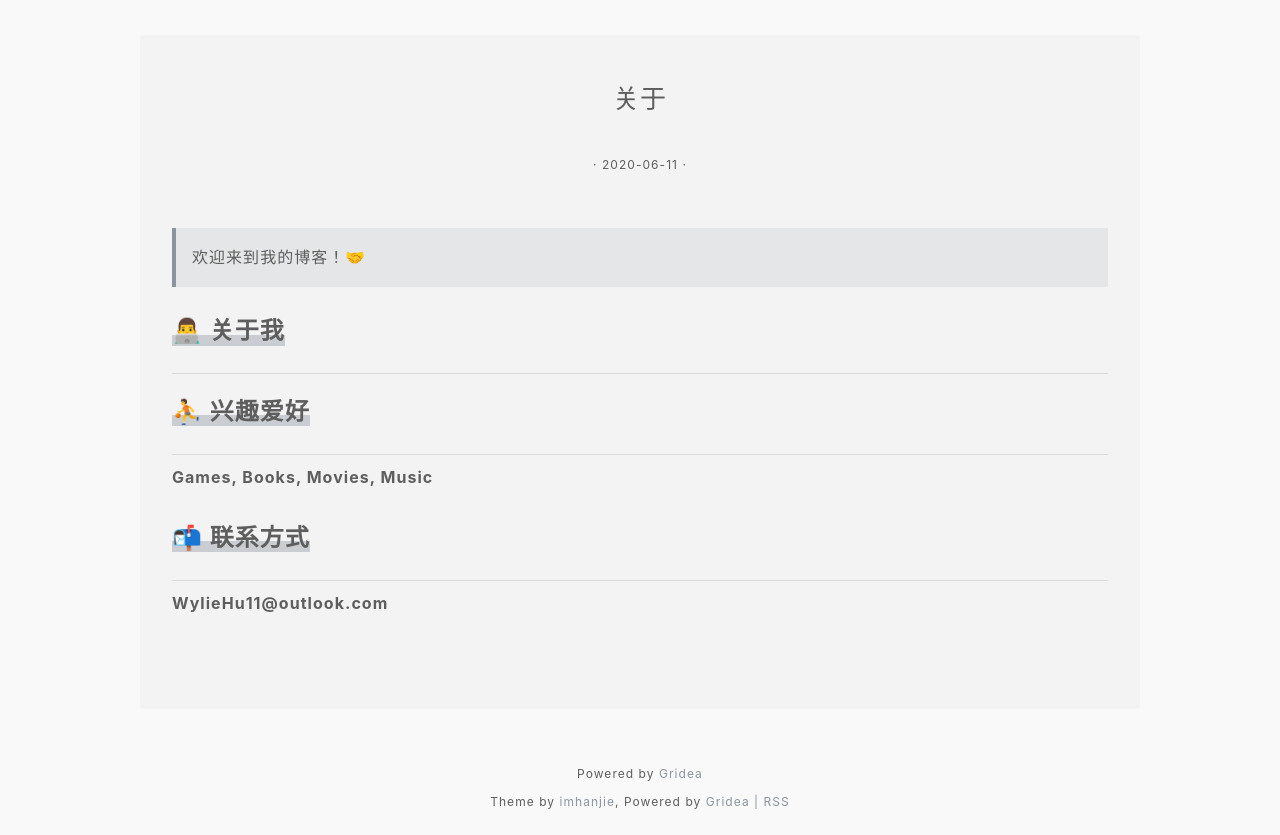
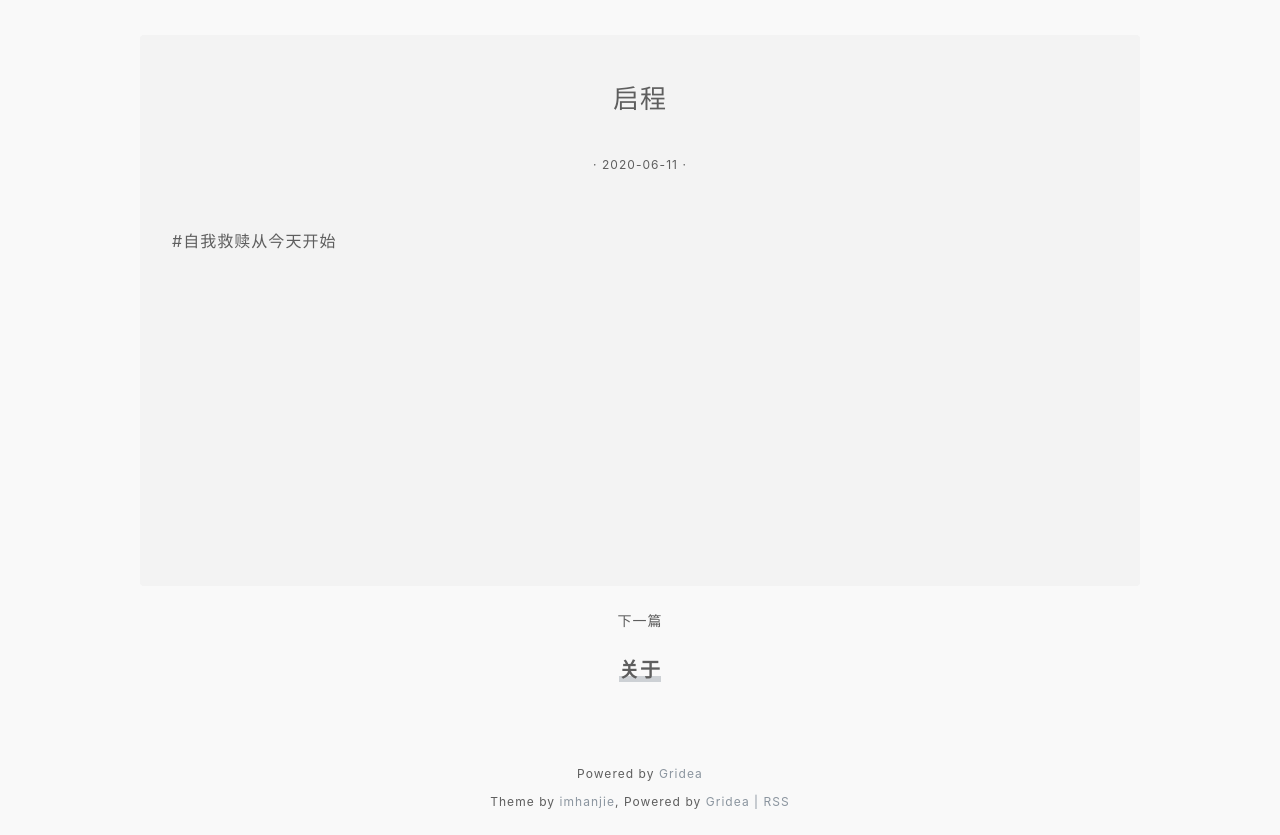
Before and after one commit to WylieHu/WylieHu.github.io, a plain HTML site: page post/qi-cheng/index.html in a window 1280 px wide. Shown: the part 96-931 px from the top of the page. Drawn offline with nearby package versions, Linux system fonts and the light colour scheme.

Commit message:
update from gridea: 2020-06-11 14:19:36

```diff
--- a/post/about/index.html
+++ b/post/qi-cheng/index.html
@@ -3,8 +3,8 @@
     <meta charset="utf-8"/>
 <meta name="description" content=""/>
 <meta name="viewport" content="width=device-width, initial-scale=1"/>
-<title>关于 | WylieHu</title>
-<link rel="shortcut icon" href="https://WylieHu.GitHub.io/favicon.ico?v=1591855797289">
+<title>启程 | WylieHu</title>
+<link rel="shortcut icon" href="https://WylieHu.GitHub.io/favicon.ico?v=1591856367329">
 <link href="https://cdn.bootcss.com/font-awesome/5.11.2/css/all.css" rel="stylesheet">
 <link rel="stylesheet" href="https://WylieHu.GitHub.io/styles/main.css">
 <link rel="stylesheet" href="https://stackpath.bootstrapcdn.com/bootstrap/4.4.1/css/bootstrap.min.css"
@@ -87,7 +87,7 @@
         <div class="post-detail gt-bg-theme-color-second">
             <article class="gt-post-content">
                 <h2 class="post-title">
-                    关于
+                    启程
                 </h2>
                 <div class="post-info">
                     <time class="post-time gt-c-content-color-first">
@@ -96,22 +96,19 @@
 
                 </div>
                 <div class="post-content">
-                    <blockquote>
-<p>欢迎来到我的博客！🤝</p>
-</blockquote>
-<h2 id="关于我">👨‍💻 关于我</h2>
-<hr>
-<h2 id="兴趣爱好">⛹ 兴趣爱好</h2>
-<hr>
-<p><strong>Games, Books, Movies, Music</strong></p>
-<h2 id="联系方式">📬 联系方式</h2>
-<hr>
-<p><strong>WylieHu11@outlook.com</strong></p>
+                    <p>#自我救赎从今天开始</p>
 
                 </div>
             </article>
         </div>
 
+
+            <div class="next-post">
+                <div class="next gt-c-content-color-first">下一篇</div>
+                <a href="https://WylieHu.GitHub.io/post/about/" class="post-title gt-a-link">
+                    关于
+                </a>
+            </div>
 
 
 
```
Also changed, not shown: archives/index.html (+12 -1 lines), atom.xml (+10 -1 lines), index.html (+22 -1 lines), tags/index.html (+1 -1 lines).
